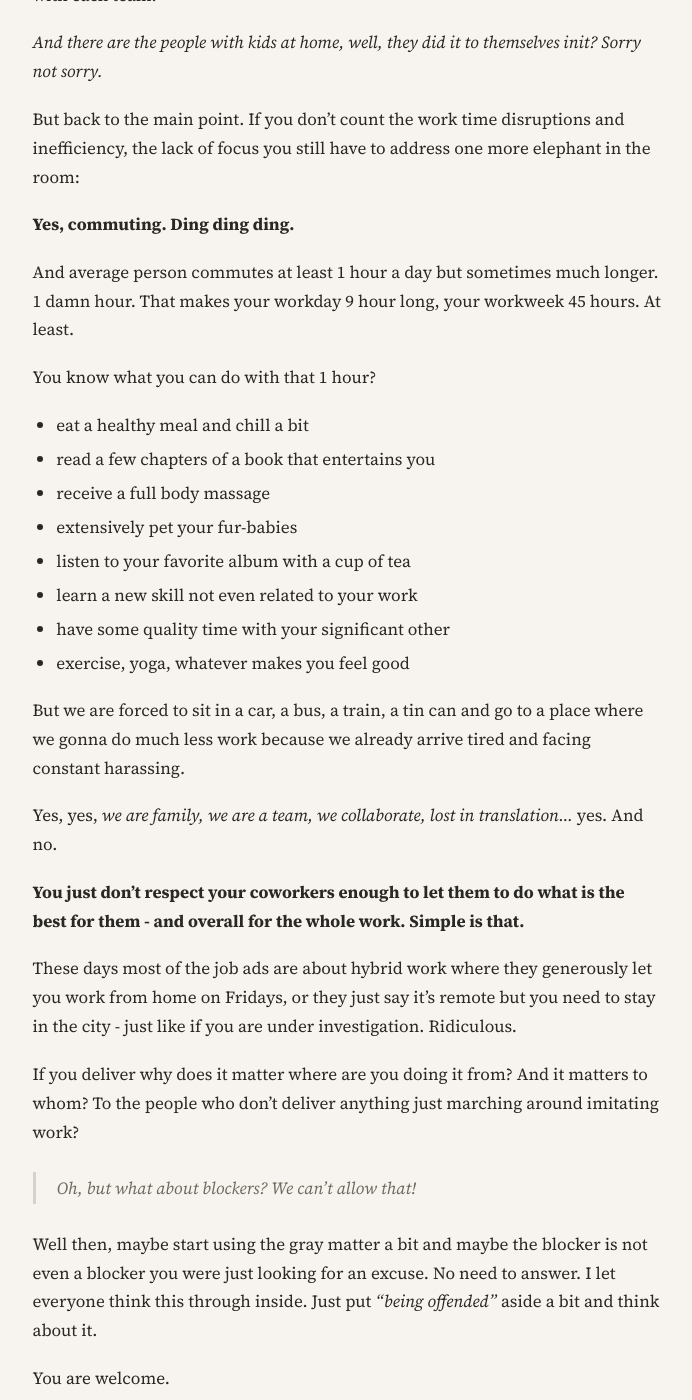
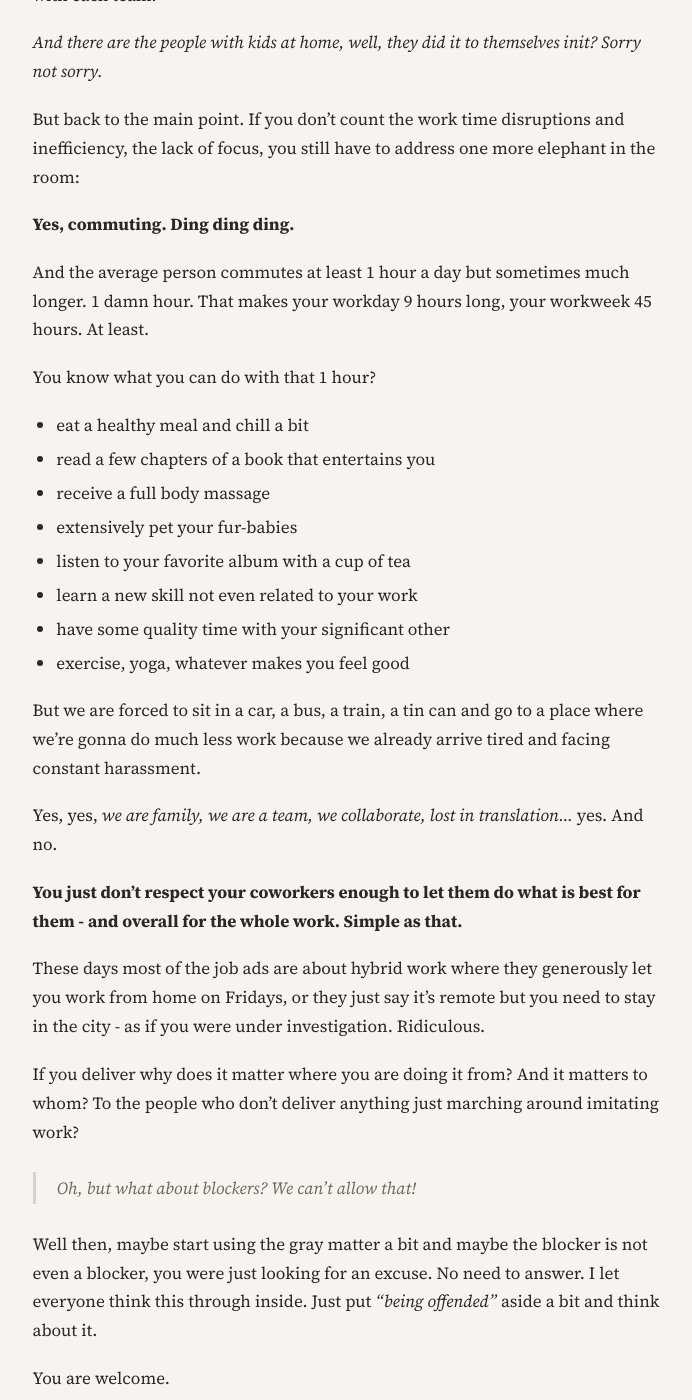
Before and after one commit to krisztianhadi/txt.krisztian.wtf, a Jekyll site: the page built from _posts/2026-09-08-ode-to-the-home-office.md, in a window 1280 px wide and 1400 px high, scrolled down 1183 px. Shown: the whole window, without its empty margins (293-985 px from the left). Built offline with Jekyll 4.4.1, drawn with Linux system fonts in a browser that asks for light colours; our own code applies the rules of GitHub Pages for plain Markdown files; comment, search, counter and statistics services are not loaded; some of the changed text lies outside the part shown.

Commit message:
Posts: fix typos and grammar slips in the first two articles

```diff
--- a/_posts/2026-09-08-ode-to-the-home-office.md
+++ b/_posts/2026-09-08-ode-to-the-home-office.md
@@ -17,17 +17,17 @@ And this story is as old as we invented co-working. When people worked in privat
 
 When people used to work in cubicles some manager always appeared with a mug of coffee and said _["that would be great..."](https://www.youtube.com/watch?v=GjJCdCXFslY)_
 
-And in the era of open office you didn't even needed to be a participant, because you heard everything all the time, then God gave us a holy salvation, the noise canceling headphones. So one more physical movement when someone appeared at your desk and in best case you did not get a heart attack. It really became the symbol of _"office culture"_.
+And in the era of open office you didn't even need to be a participant, because you heard everything all the time, then God gave us a holy salvation, the noise canceling headphones. So one more physical movement when someone appeared at your desk and in the best case you did not get a heart attack. It really became the symbol of _"office culture"_.
 
 So when people suddenly were cast back to their own cave some actually found a long lost - or never known - feeling of calmness and focus. Some of course felt unbearable loneliness and uselessness so started to add at least one sync call with each team.
 
 _And there are the people with kids at home, well, they did it to themselves init? Sorry not sorry._
 
-But back to the main point. If you don't count the work time disruptions and inefficiency, the lack of focus you still have to address one more elephant in the room:
+But back to the main point. If you don't count the work time disruptions and inefficiency, the lack of focus, you still have to address one more elephant in the room:
 
 **Yes, commuting. Ding ding ding.**
 
-And average person commutes at least 1 hour a day but sometimes much longer. 1 damn hour. That makes your workday 9 hour long, your workweek 45 hours. At least.
+And the average person commutes at least 1 hour a day but sometimes much longer. 1 damn hour. That makes your workday 9 hours long, your workweek 45 hours. At least.
 
 You know what you can do with that 1 hour?
 - eat a healthy meal and chill a bit
@@ -39,18 +39,18 @@ You know what you can do with that 1 hour?
 - have some quality time with your significant other
 - exercise, yoga, whatever makes you feel good
 
-But we are forced to sit in a car, a bus, a train, a tin can and go to a place where we gonna do much less work because we already arrive tired and facing constant harassing.
+But we are forced to sit in a car, a bus, a train, a tin can and go to a place where we're gonna do much less work because we already arrive tired and facing constant harassment.
 
 Yes, yes, _we are family, we are a team, we collaborate, lost in translation..._ yes. And no.
 
-**You just don't respect your coworkers enough to let them to do what is the best for them - and overall for the whole work. Simple is that.**
+**You just don't respect your coworkers enough to let them do what is best for them - and overall for the whole work. Simple as that.**
 
-These days most of the job ads are about hybrid work where they generously let you work from home on Fridays, or they just say it's remote but you need to stay in the city - just like if you are under investigation. Ridiculous.
+These days most of the job ads are about hybrid work where they generously let you work from home on Fridays, or they just say it's remote but you need to stay in the city - as if you were under investigation. Ridiculous.
 
-If you deliver why does it matter where are you doing it from? And it matters to whom? To the people who don't deliver anything just marching around imitating work?
+If you deliver why does it matter where you are doing it from? And it matters to whom? To the people who don't deliver anything just marching around imitating work?
 
 > Oh, but what about blockers? We can't allow that!
 
-Well then, maybe start using the gray matter a bit and maybe the blocker is not even a blocker you were just looking for an excuse. No need to answer. I let everyone think this through inside. Just put _"being offended"_ aside a bit and think about it.
+Well then, maybe start using the gray matter a bit and maybe the blocker is not even a blocker, you were just looking for an excuse. No need to answer. I let everyone think this through inside. Just put _"being offended"_ aside a bit and think about it.
 
 You are welcome.
```
Also changed, not shown: other parts of _posts/2026-09-08-ode-to-the-home-office.md (+1 -1 lines), _posts/2026-09-01-hey-wtf-is-this.md (+7 -7 lines), assets/images/og/hey-wtf-is-this.png, assets/images/og/ode-to-the-home-office.png.
